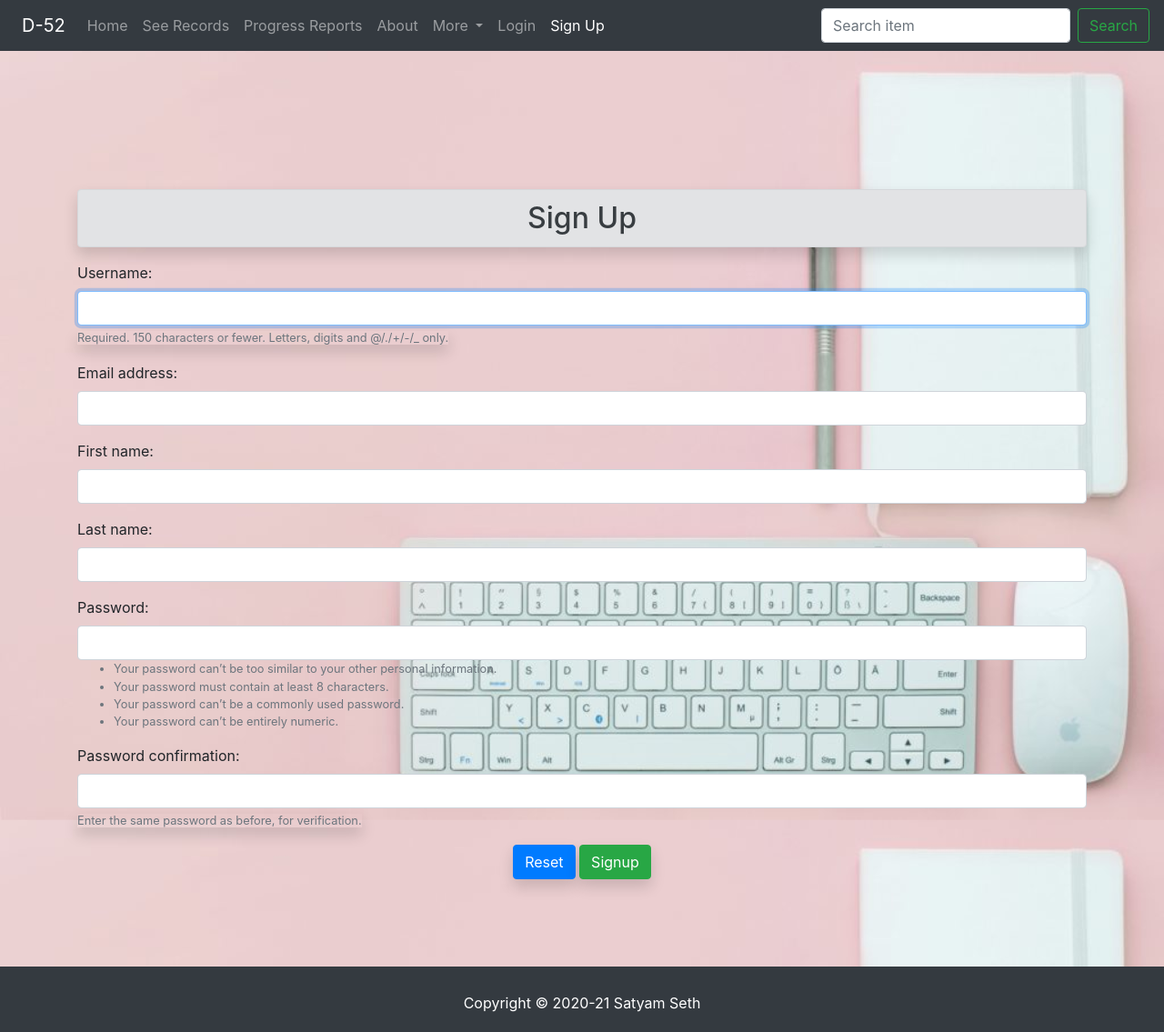
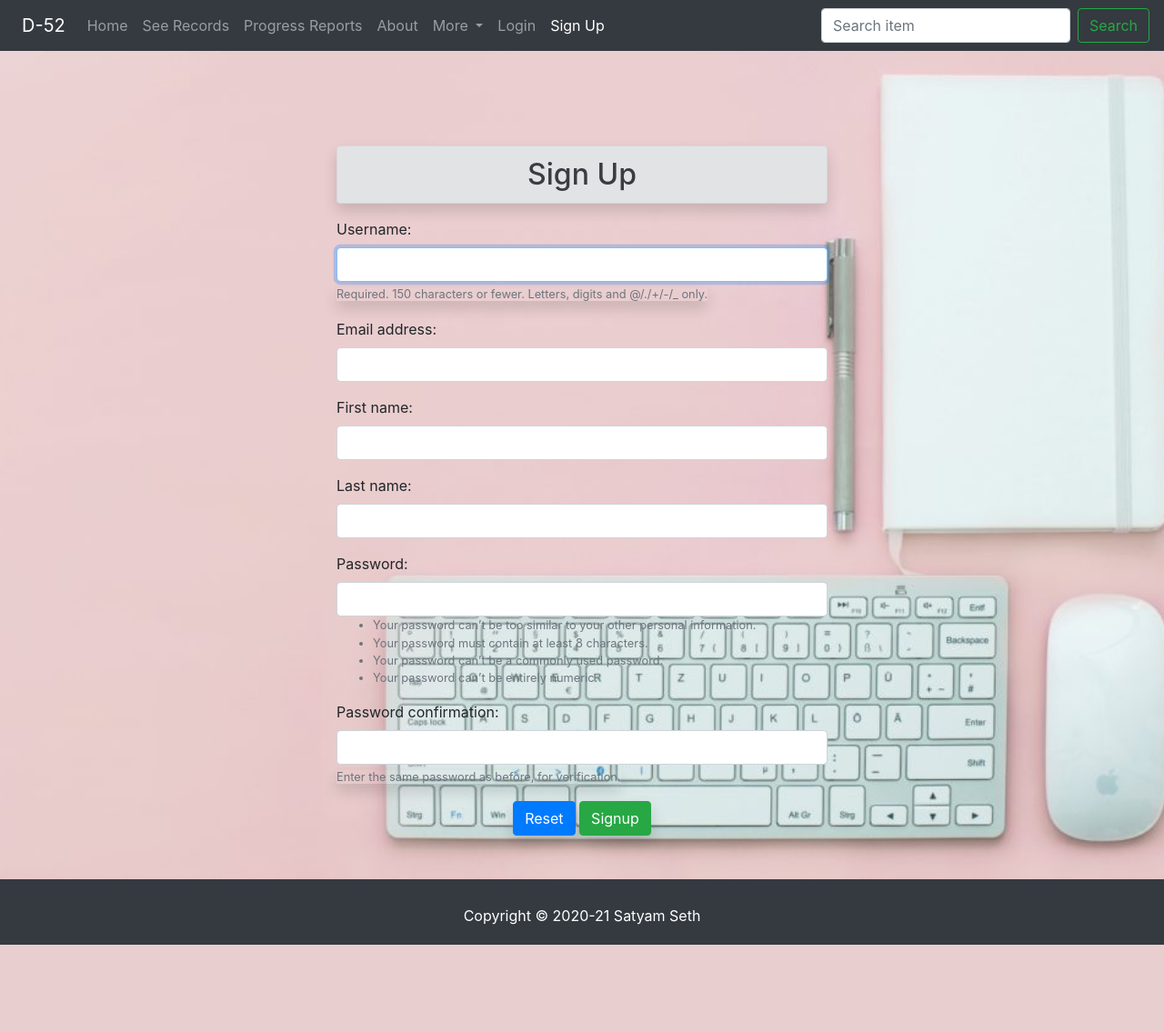
Before and after one commit to satyam-seth/D-52, a Django app: page /accounts/signup/ in a window 1280 px wide. Shown: the whole page at 91% size. After the commit the page ends 1039 px from the top, so only its background shows below. Run offline with Django 4.2, Linux system fonts and the light colour scheme; some libraries are stand-ins or nearby versions.

Commit message:
fix signup template

```diff
--- a/the_split/accounts/templates/accounts/signup.html
+++ b/the_split/accounts/templates/accounts/signup.html
@@ -3,10 +3,10 @@
 {% block title %}D-52 SignUp{% endblock title %}
 {% block content %}
 
-<div class="container-fluid login pt-5 mt-5">
-    <div class="container pt-5 mt-5">
+<div class="container-fluid sign-up py-5 mt-5">
+    <div class="container mt-5">
         <div class="row">
-            <div class="col-sm-12">
+            <div class="col-lg-6 mx-auto">
                 <h2 class="text-center alert alert-secondary my-3 shadow">Sign Up</h2>
                 <form method="post">
                     {% csrf_token %}
@@ -23,7 +23,7 @@
                         <small class="shadow text-secondary">{{ field.help_text|safe }}</small>
                     </div>
                     {% endfor %}
-                    <div class="mb-5 pb-5 text-center">
+                    <div class="text-center">
                         <input type="reset" value="Reset" class="btn btn-primary shadow">
                         <input type="submit" value="Signup" class="btn btn-success shadow">
                     </div>
--- a/the_split/core/static/core/css/style.css
+++ b/the_split/core/static/core/css/style.css
@@ -5,6 +5,7 @@
   height: 100%;
   text-shadow: 2px 2px black;
 }
+
 .about {
   background-image: url("../images/about.jpg");
   background-color: dimgrey;
@@ -12,6 +13,7 @@
   height: 100%;
   text-shadow: 2px 2px black;
 }
+
 .feed {
   background-image: url("../images/feedback.jpg");
   background-color: dimgrey;
@@ -19,6 +21,7 @@
   height: 100%;
   text-shadow: 2px 2px black;
 }
+
 .search {
   background-image: url("../images/search.jpg");
   background-color: dimgrey;
@@ -26,7 +29,9 @@
   height: 100%;
   text-shadow: 1px 1px gray;
 }
-.login {
+
+.login,
+.sign-up {
   background: url("../images/login.jpg") no-repeat center center fixed;
   background-color: #EACDCF;
   -webkit-background-size: cover;
```
